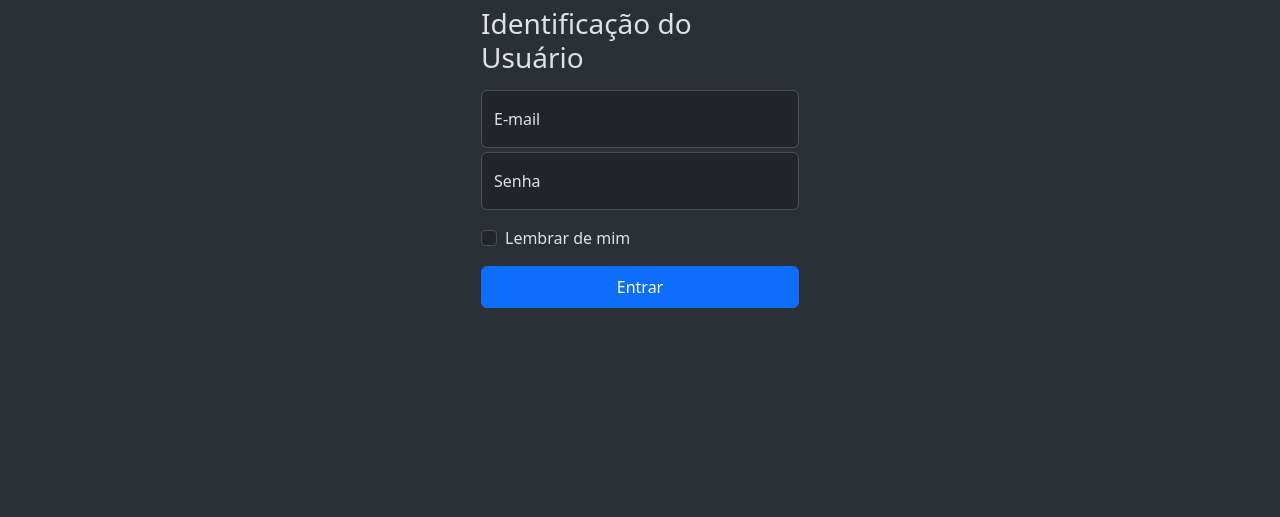
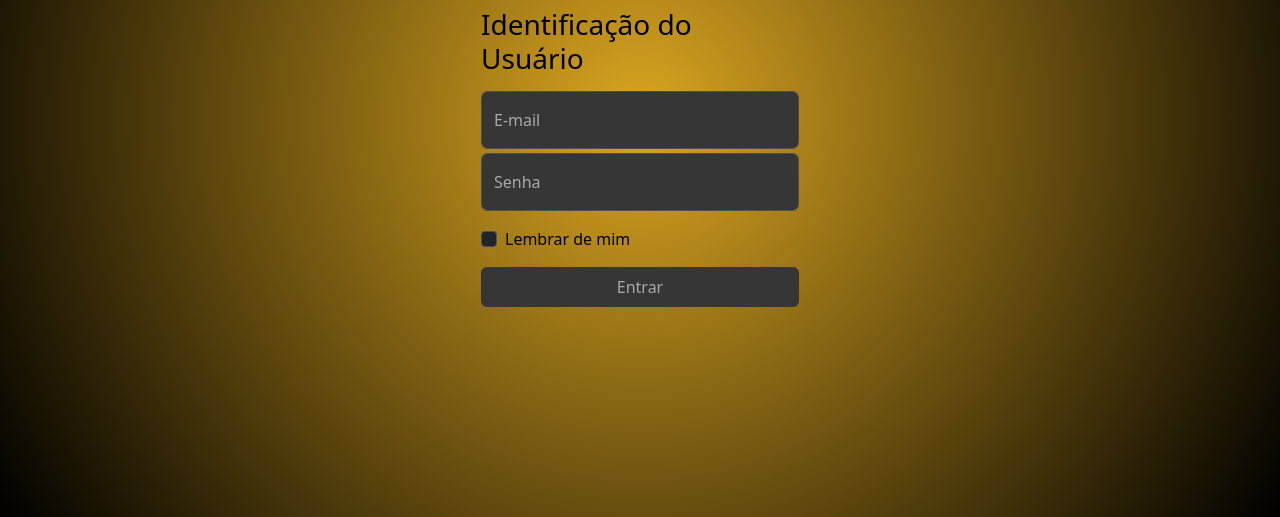
Before and after one commit to 1alvaropaiva/Form-Bootstrap-, a plain HTML site: page index.html in a window 1280 px wide. Shown: the part 283-800 px from the top of the page. Drawn offline with nearby package versions, Linux system fonts and the light colour scheme.

Commit message:
detalhes finais

```diff
--- a/css/style.css
+++ b/css/style.css
@@ -6,3 +6,42 @@ html, body {
     max-width: 350px;
     padding: 1rem;
 }
+
+body {
+    background: radial-gradient(circle, #DAA520, black);
+    min-height: 100vh;
+    margin: 0;
+}
+
+.form-check-label {
+    color: black;
+}
+
+.id {
+    margin-bottom: 15px;
+    color: black;
+    font-weight: normal;
+}
+
+.btn-primary {
+    background-color: #363636;
+    color: #A9A9A9;
+    border: #DAA520;
+}
+
+.btn-primary:hover {
+    background-color: black;
+}
+
+.form-control {
+    background-color: #363636;
+    color: white;
+}
+
+.form-check-input:hover {
+    cursor: pointer;
+}
+
+.form-floating label {
+    color: darkgray;
+}
--- a/index.html
+++ b/index.html
@@ -15,7 +15,7 @@
     <main class="w-100 m-auto form-container">
         <form>
             <img src="./img/logo.jpg" class="mb-4" height="57" width="72" style="border-radius: 20px;">
-            <h1 class="mb-3 h3 fw-normal">Identificação do Usuário</h1>
+            <h3 class="id">Identificação do Usuário</h3>
             <div class="form-floating mb-1">
                 <input type="email" class="form-control" id="floatingInput" placeholder="seu-email@email.com">
                 <label for="floatinInput">E-mail</label>
```
Also changed, not shown: img/amarelo.webp (added).
